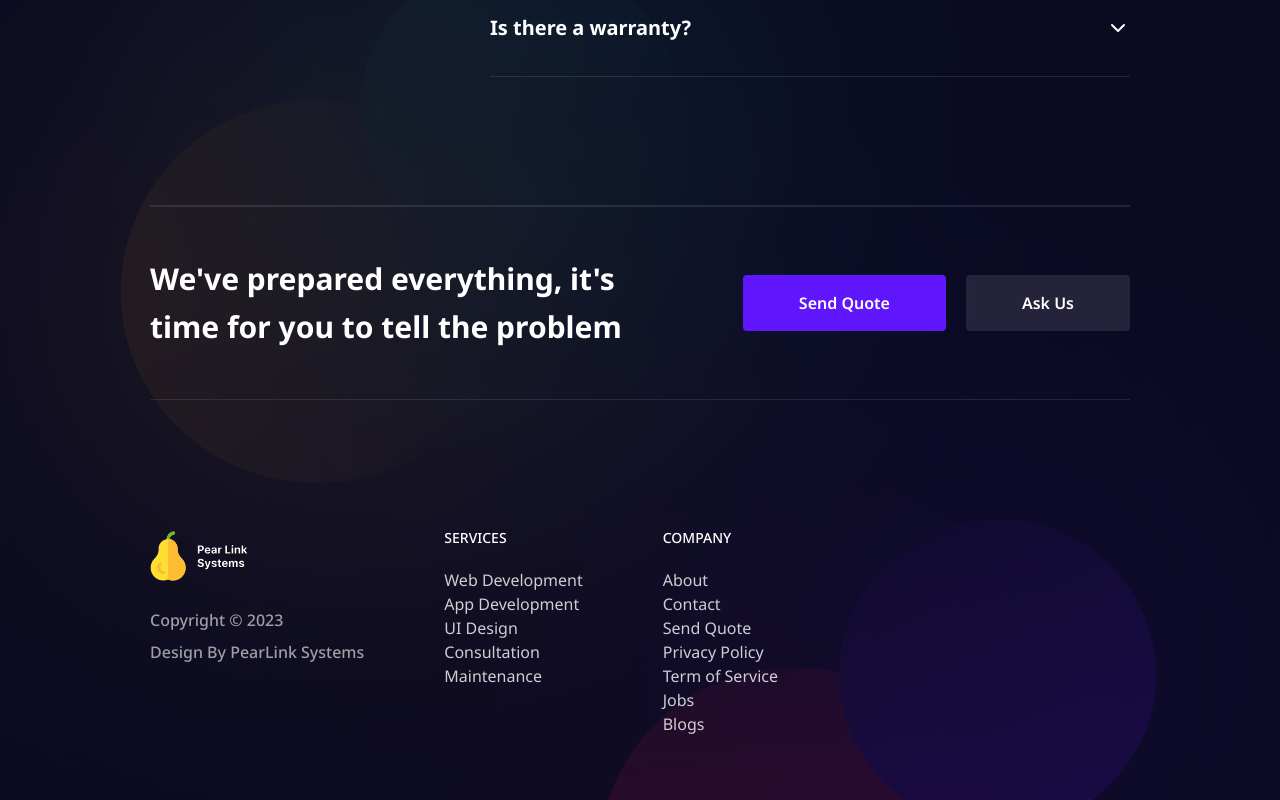
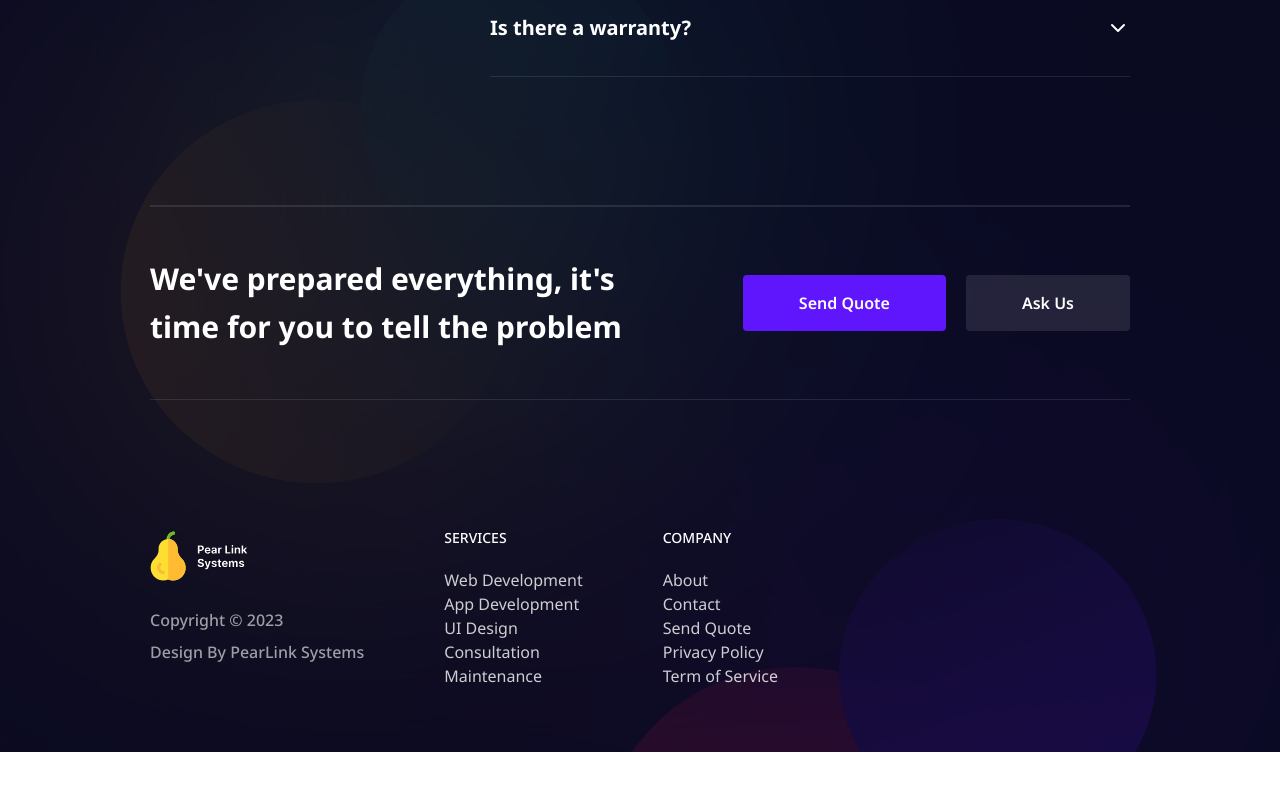
Before and after one commit to doubleppereira/pearlink-website, a Next.js app: page /faq in a window 1280 px wide. Shown: the part 1064-1864 px from the top of the page. After the commit the page ends 1816 px from the top, so only its background shows below. Built offline with nearby package versions, Linux system fonts and the light colour scheme.

Commit message:
removed some footer links

```diff
--- a/components/organisms/Footer/index.tsx
+++ b/components/organisms/Footer/index.tsx
@@ -40,8 +40,8 @@ const Footer = () => {
                 <NavLink value="Send Quote" href="/quote" />
                 <NavLink value="Privacy Policy" href="/privacy-policy" />
                 <NavLink value="Term of Service" href="/term-of-service" />
-                <NavLink value="Jobs" href="/jobs" />
-                <NavLink value="Blogs" href="/blog" />
+                {/* <NavLink value="Jobs" href="/jobs" />
+                <NavLink value="Blogs" href="/blog" /> */}
               </div>
             </div>
             {/* <div className="space-y-5">
--- a/pages/api/hello.ts
+++ /dev/null
@@ -1,13 +0,0 @@
-// Next.js API route support: https://nextjs.org/docs/api-routes/introduction
-import type { NextApiRequest, NextApiResponse } from 'next'
-
-type Data = {
-  name: string
-}
-
-export default function handler(
-  req: NextApiRequest,
-  res: NextApiResponse<Data>
-) {
-  res.status(200).json({ name: 'John Doe' })
-}
```
